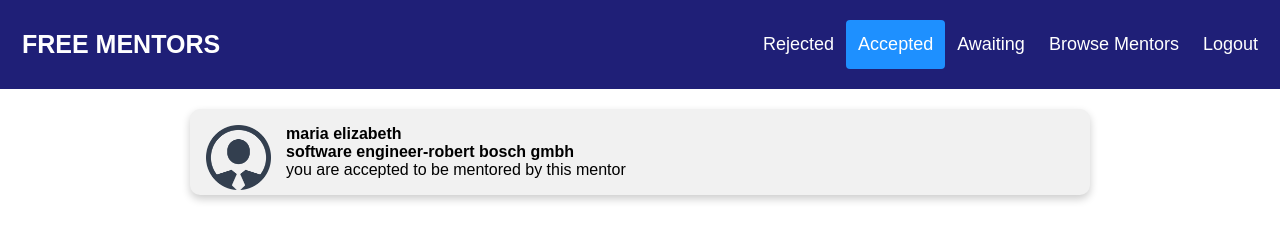
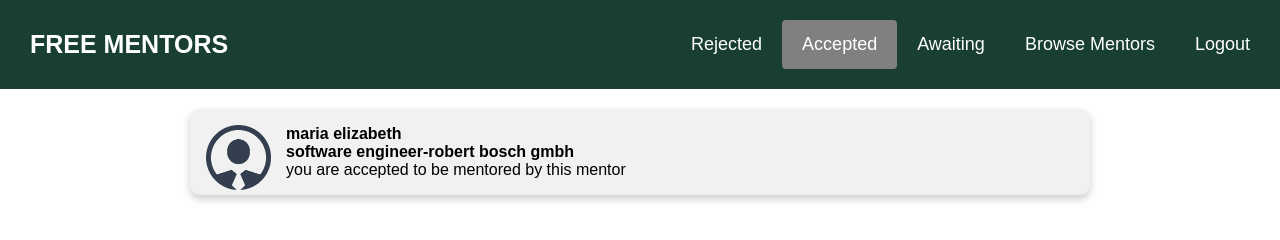
Before and after one commit to fikepaci/andela_project, a plain HTML site: page ui/html/accepted.html in a window 1280 px wide. Drawn offline with Linux system fonts and the light colour scheme.

Commit message:
[ft #168218797] change useractivitycss

```diff
--- a/ui/css/useractivity.css
+++ b/ui/css/useractivity.css
@@ -6,7 +6,7 @@
 }
 .header {
   overflow: hidden;
-  background-color: #1f1f77;
+  background-color: #183f2f;
   padding: 20px 10px;
 }
 
@@ -14,7 +14,7 @@
   float: left;
   color: black;
   text-align: center;
-  padding: 12px;
+  padding: 12px 20px;;
   text-decoration: none;
   font-size: 18px;
   line-height: 25px;
@@ -28,12 +28,12 @@
 }
 
 .header a:hover {
-  background-color: #ddd;
-  color: black;
+  background-color: grey;
+  color: white;
 }
 
 .header a.active {
-  background-color: dodgerblue;
+  background-color: grey;
   color: white;
 }
 
```
